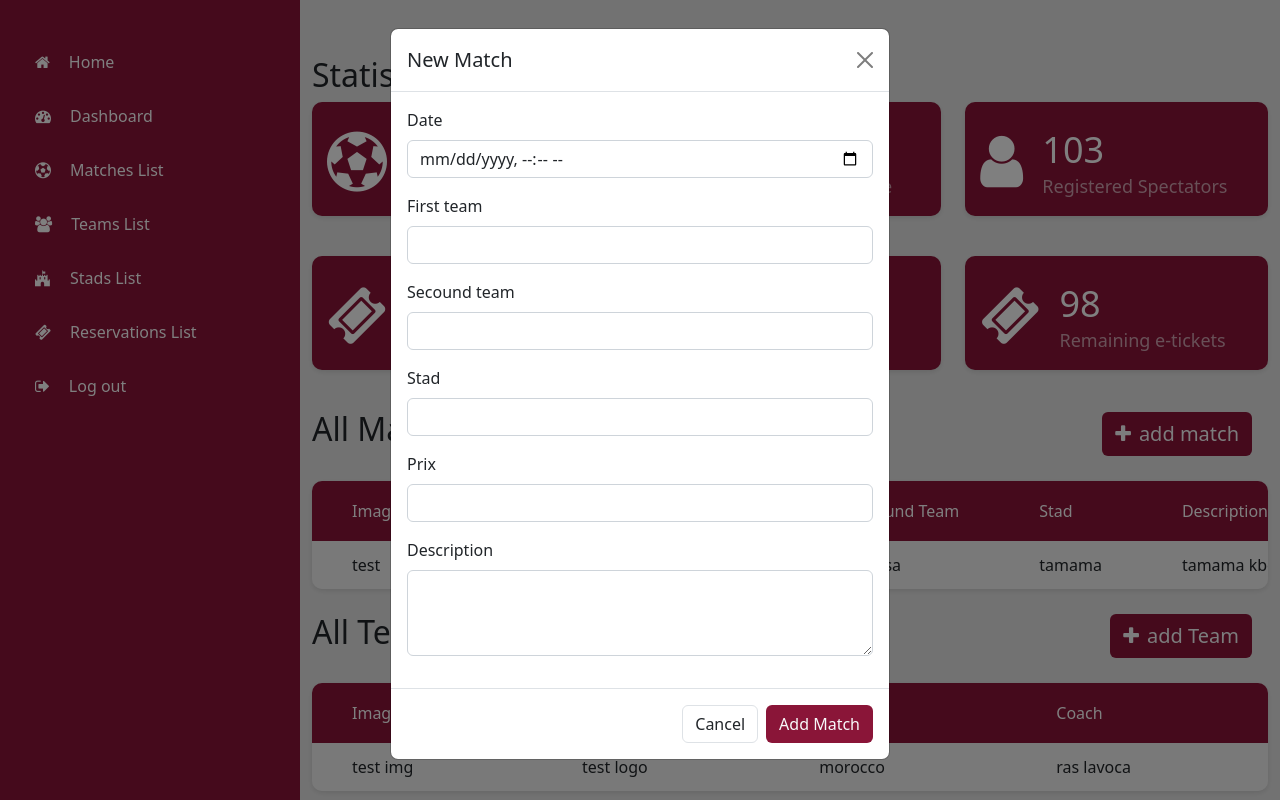
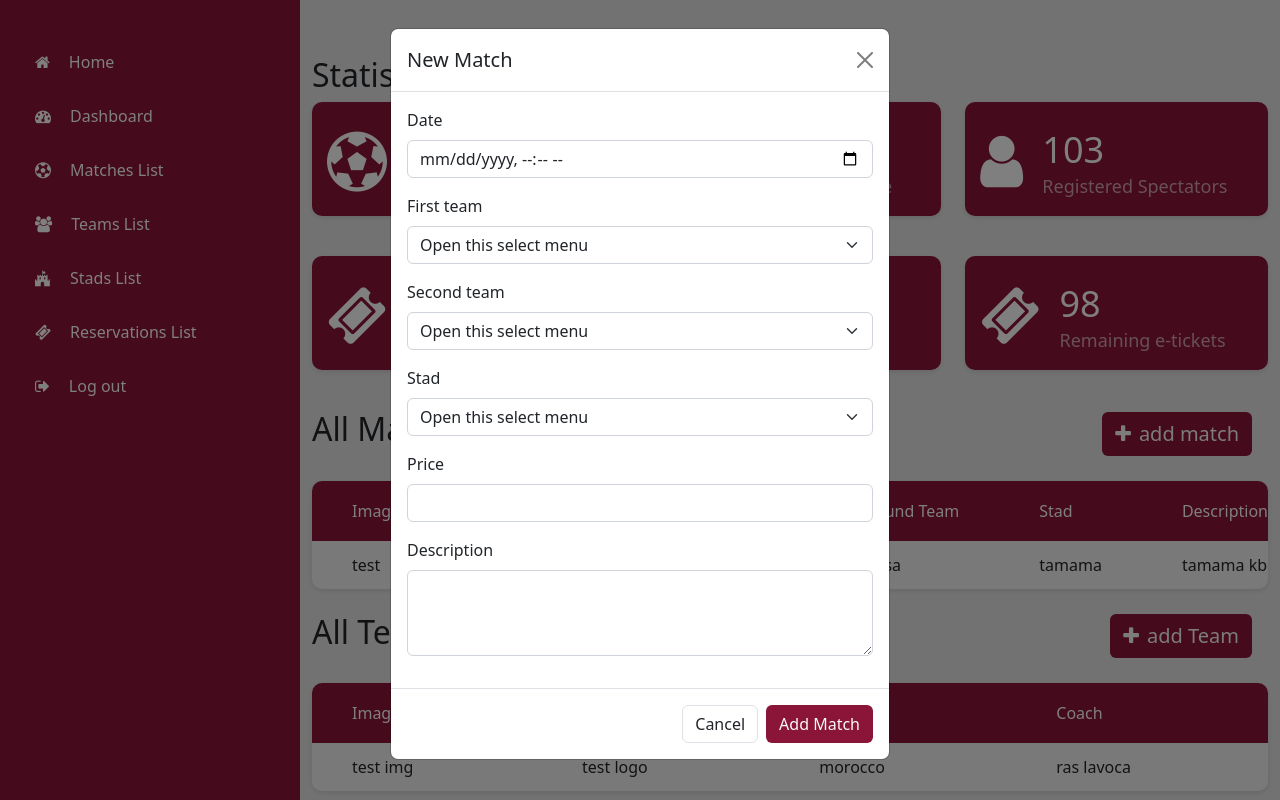
Before and after one commit to ASMAEELKHIRAOUI/FIFA-WC-QATAR22, a PHP site: page /dashboard.php in a window 1280 px wide, after a click on "add match". Run offline with PHP 8.4, Linux system fonts and the light colour scheme.

Commit message:
edits in the database and the dashboard

```diff
--- a/pages/dashboard.php
+++ b/pages/dashboard.php
@@ -33,21 +33,36 @@ include '../include/head.php';
 
                             <div class="mb-3">
 								<label class="form-label">First team</label>
-								<input type="text"  class="form-control"  required/>
+                                <select class="form-select" aria-label="Default select example">
+                                    <option selected>Open this select menu</option>
+                                    <option value="1">One</option>
+                                    <option value="2">Two</option>
+                                    <option value="3">Three</option>
+                                </select>
 							</div>
 
                             <div class="mb-3">
-								<label class="form-label">Secound team</label>
-								<input type="text"  class="form-control"  required/>
+								<label class="form-label">Second team</label>
+								<select class="form-select" aria-label="Default select example">
+                                    <option selected>Open this select menu</option>
+                                    <option value="1">One</option>
+                                    <option value="2">Two</option>
+                                    <option value="3">Three</option>
+                                </select>
 							</div>
 
                             <div class="mb-3">
 								<label class="form-label">Stad</label>
-								<input type="text" class="form-control" id="task-date" required/>
+								<select class="form-select" aria-label="Default select example">
+                                    <option selected>Open this select menu</option>
+                                    <option value="1">One</option>
+                                    <option value="2">Two</option>
+                                    <option value="3">Three</option>
+                                </select>
 							</div>
 
                             <div class="mb-3">
-								<label class="form-label">Prix</label>
+								<label class="form-label">Price</label>
 								<input type="number" class="form-control" step="any" id="task-date" required/>
 							</div>
 
@@ -172,12 +187,22 @@ include '../include/head.php';
 
                             <div class="mb-3">
 								<label class="form-label">Match</label>
-								<input type="text"  class="form-control"  required/>
+								<select class="form-select" aria-label="Default select example">
+                                    <option selected>Open this select menu</option>
+                                    <option value="1">One</option>
+                                    <option value="2">Two</option>
+                                    <option value="3">Three</option>
+                                </select>
 							</div>
 
                             <div class="mb-3">
 								<label class="form-label">User</label>
-								<input type="text"  class="form-control"  required/>
+								<select class="form-select" aria-label="Default select example">
+                                    <option selected>Open this select menu</option>
+                                    <option value="1">One</option>
+                                    <option value="2">Two</option>
+                                    <option value="3">Three</option>
+                                </select>
 							</div>
 
 					</div>
```
Also changed, not shown: DB/fifa.sql (+3 -4 lines).
